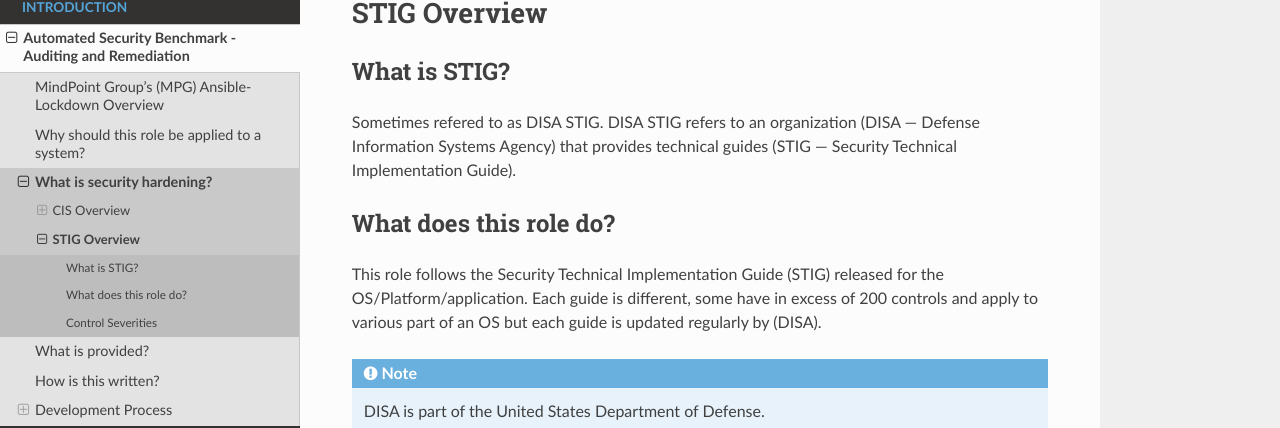
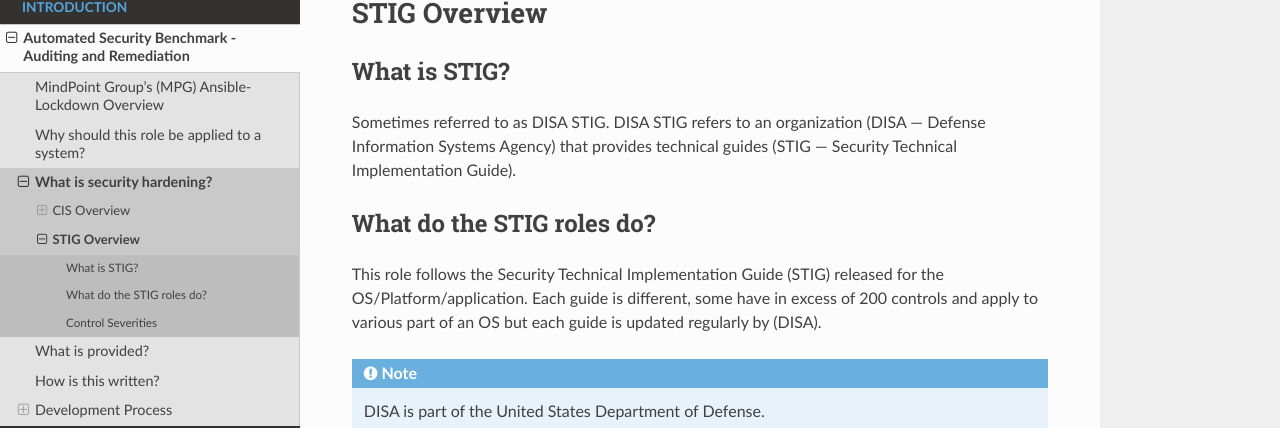
Before and after one commit to ansible-lockdown/MPG-AL-READTHEDOCS, a Sphinx documentation site: the page built from docs/source/STIG/stig_overview.rst, in a window 1280 px wide and 1350 px high. Shown: the part 205-633 px from the top of the window. Built offline with Sphinx 7.4.7 and the Read the Docs theme 2.0.0, drawn with Linux system fonts in a browser that asks for light colours; pages that are not in the unit, such as notebooks, are missing from menus.

Commit message:
update intro6
Signed-off-by: Frederick Witty <frederickw@mindpointgroup.com>

```diff
--- a/docs/source/STIG/stig_overview.rst
+++ b/docs/source/STIG/stig_overview.rst
@@ -5,11 +5,11 @@
 What is STIG?
 ~~~~~~~~~~~~~
 
-Sometimes refered to as DISA STIG.
+Sometimes referred to as DISA STIG.
 DISA STIG refers to an organization (DISA — Defense Information Systems Agency) that provides technical guides (STIG — Security Technical Implementation Guide).
 
 
-What does this role do?
+What do the STIG roles do?
 ~~~~~~~~~~~~~~~~~~~~~~~
 
 
--- a/docs/source/intro.rst
+++ b/docs/source/intro.rst
@@ -83,8 +83,8 @@
   - From the Defense Information Systems Agency (DISA_)
   - The STIG is released with a public domain license and it is commonly used to secure systems at public and private organizations around the world.
 
-Both are well known and respected benchmarks created for the industry to assist
-in achieving recognized compliance (e.g. PCI DSS, HIPAA, SOC2, NIST) and adopting security best practices.
+.. note::
+  Both CIS_ and STIG_ are well-known and respected benchmarks created for the industry to assist in achieving recognized compliance (e.g. PCI DSS, HIPAA, SOC2, NIST) and adopting security best practices.
 
 .. toctree::
    :maxdepth: 2
```
